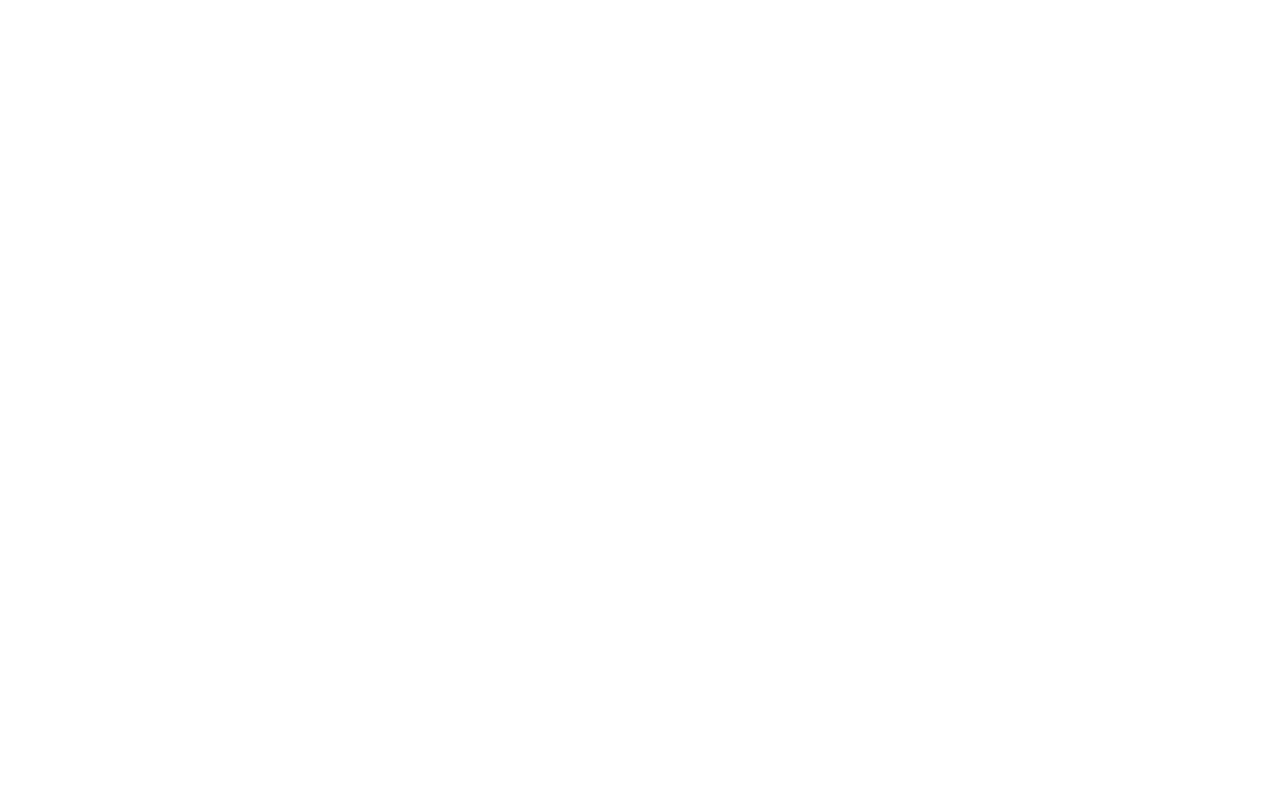
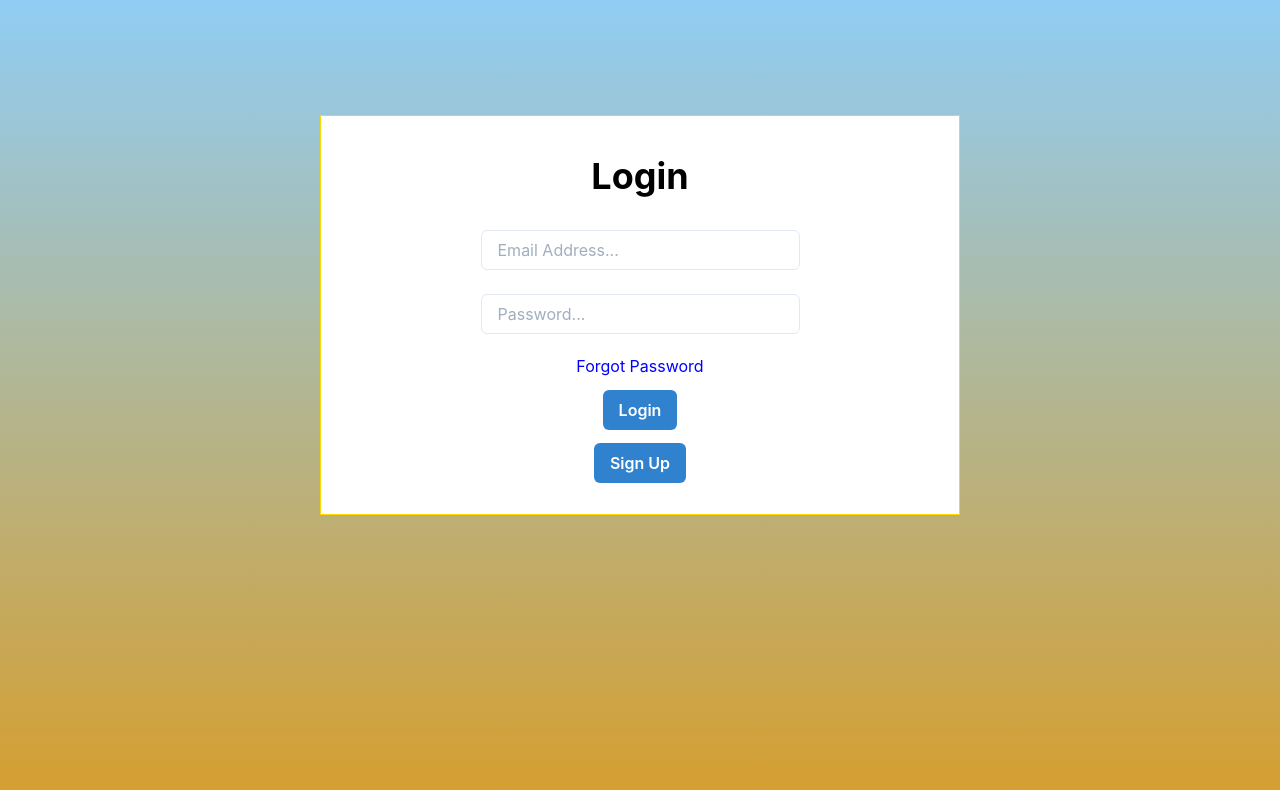
Before and after one commit to rayleeeigh/intern2021, a React app: page / in a window 1280 px wide. Built offline with nearby package versions, Linux system fonts and the light colour scheme.

Commit message:
arnan used useState and Form Validation

```diff
--- a/src/App.js
+++ b/src/App.js
@@ -10,6 +10,7 @@ class App extends Component {
     return (
       <BrowserRouter>
         <Switch>
+          <Route path="/" component={Login} exact />
           <Route path="/login" component={Login} />
           <Route path="/form" component={Formpage} />
           <Route path="/reset" component={ResetPass} />
--- a/src/components/Login.js
+++ b/src/components/Login.js
@@ -9,6 +9,7 @@ const Login = () => {
     password: "",
   });
 
+  const [errors, setErrors] = useState({});
   const handleChange = (event) => {
     setUser({
       ...user,
@@ -18,12 +19,26 @@ const Login = () => {
 
   const handleFormSubmit = (e) => {
     e.preventDefault();
-    if (Validation(user) === 0) {
+    // if (Validation(user) === 0) {
+    //   alert("Login Successful");
+    // } else {
+    //   alert("Error in Loggin In");
+    // }
+
+    setErrors(Validation(user));
+    // setDataCorrect(true);
+    if (Object.keys(Validation(user)).length === 0) {
       alert("Login Successful");
-    } else {
-      alert("Error in Loggin In");
+      user.email = "";
+      user.password = "";
     }
   };
+
+  // const checkLogin = (e) =>{
+  //    if (Object.keys(errors).length === 0 && dataCorrect) {
+  //      alert("Login Successful");
+  //    }
+  // }
 
   return (
     <div className="App">
@@ -60,6 +75,7 @@ const Login = () => {
                 value={user.email}
                 onChange={handleChange}
               />
+              {errors.email && <p>{errors.email}</p>}
               <br></br>
               <Input
                 display="block"
@@ -74,6 +90,12 @@ const Login = () => {
                 onChange={handleChange}
               />
 
+              {errors.password && <p>{errors.password}</p>}
+              <div style={{ paddingTop: 20 }}>
+                <a href="*" style={{ color: "blue" }}>
+                  <Link to="/reset">Forgot Password</Link>
+                </a>
+              </div>
               <Button colorScheme="blue" mt="2%" onClick={handleFormSubmit}>
                 Login
               </Button>
@@ -82,11 +104,6 @@ const Login = () => {
               <Button colorScheme="blue" mt="2%">
                 <Link to="/form">Sign Up</Link>
               </Button>
-              <div style={{ paddingTop: 20 }}>
-                <a href="*" style={{ color: "blue" }}>
-                  <Link to="/reset">Forgot Password</Link>
-                </a>
-              </div>
             </form>
           </Box>
         </Box>
--- a/src/components/Validation.js
+++ b/src/components/Validation.js
@@ -1,9 +1,20 @@
 const Validation = (user) => {
-  var cnt = 0;
-  if (!user.email || !user.password) {
-    cnt = 1;
+  // var cnt = 0;
+  let errors = {};
+  if (!user.email) {
+    errors.email = "Email is required.";
   }
-  return cnt;
+  if (!user.password) {
+    errors.password = "Password is required";
+  } else if (user.password.length < 5) {
+    errors.password = "Password must be more that 5 characters";
+  }
+
+  // if (user.email !== "" && user.password !== "" && user.password.length > 5) {
+  //   errors.success = "Login Successful";
+  // }
+
+  return errors;
 };
 
 export default Validation;
```
